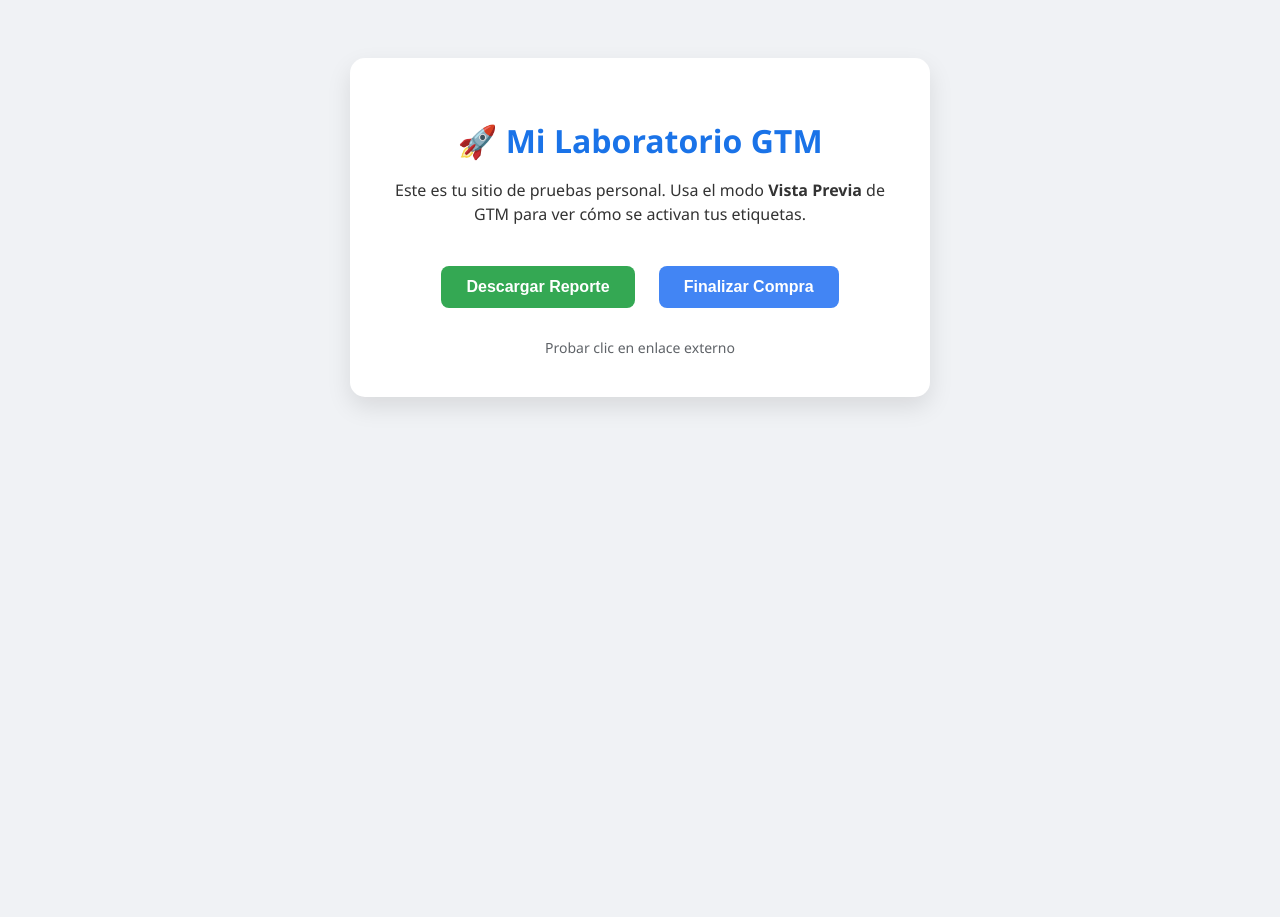
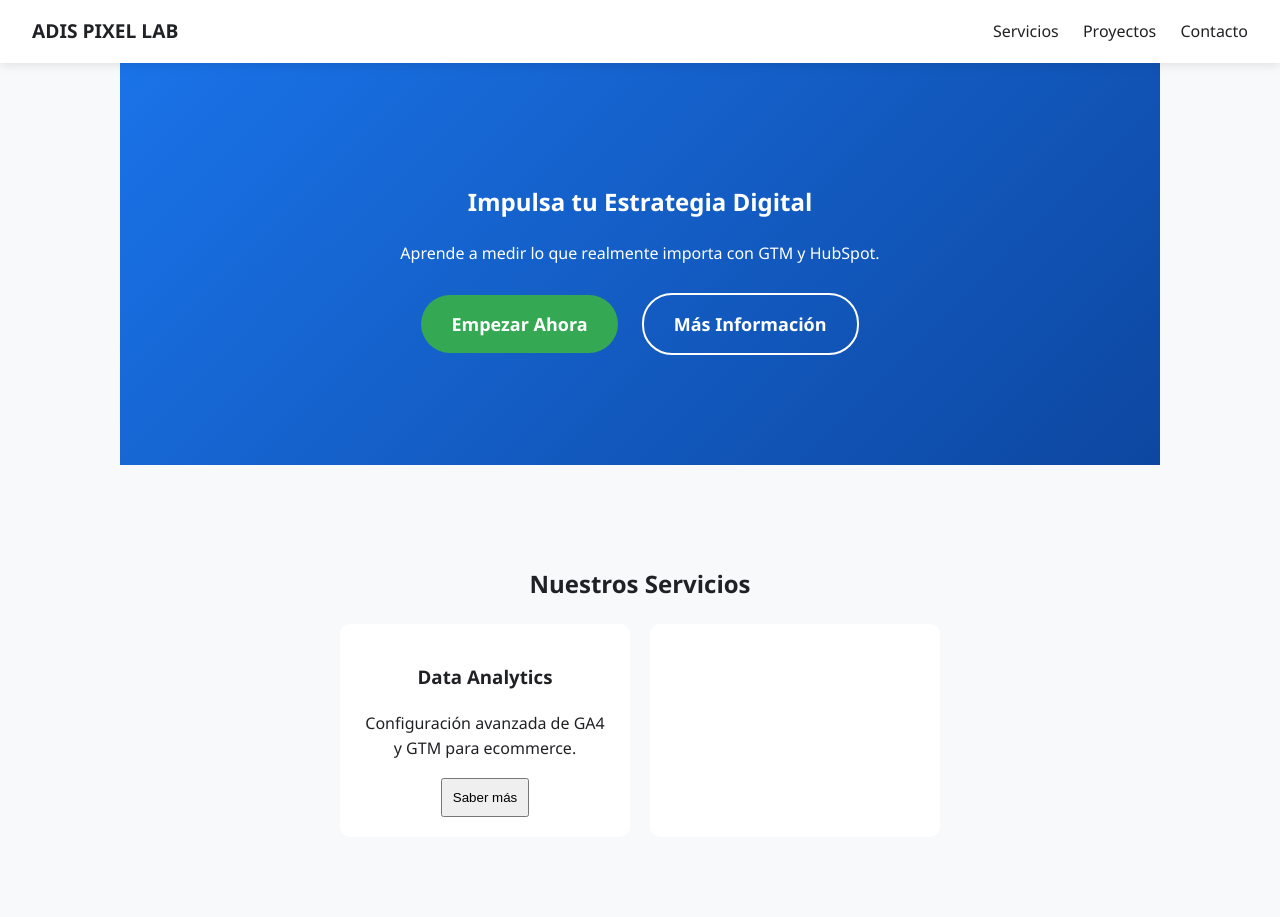
Before and after one commit to adisarielpineda-pixel/practicaGTM, a plain HTML site: page index.html in a window 1280 px wide. Before the commit the page ends 800 px from the top, so only its background shows below. Drawn offline with Linux system fonts and the light colour scheme.

Commit message:
index.html

```diff
--- a/index.html
+++ b/index.html
@@ -8,46 +8,61 @@
     })(window,document,'script','dataLayer','GTM-PFZ9CZBC');</script>
     <meta charset="UTF-8">
     <meta name="viewport" content="width=device-width, initial-scale=1.0">
-    <title>Laboratorio GTM de Adis</title>
+    <title>Estratega Digital Pro | Laboratorio de Adis</title>
 
     <style>
-        body { font-family: 'Segoe UI', Tahoma, Geneva, Verdana, sans-serif; text-align: center; padding: 50px; background-color: #f0f2f5; color: #333; }
-        .container { background: white; padding: 40px; border-radius: 15px; box-shadow: 0 10px 25px rgba(0,0,0,0.1); display: inline-block; max-width: 500px; }
-        h1 { color: #1a73e8; margin-bottom: 10px; }
-        p { margin-bottom: 30px; line-height: 1.5; }
-        button { border: none; padding: 12px 25px; cursor: pointer; border-radius: 8px; font-size: 16px; font-weight: bold; margin: 10px; transition: transform 0.2s, background-color 0.2s; }
-        button:active { transform: scale(0.95); }
-        .btn-descarga { background-color: #34a853; color: white; }
-        .btn-descarga:hover { background-color: #2d9249; }
-        .btn-compra { background-color: #4285f4; color: white; }
-        .btn-compra:hover { background-color: #357ae8; }
-        .link-externo { display: block; margin-top: 20px; color: #5f6368; text-decoration: none; font-size: 14px; }
-        .link-externo:hover { text-decoration: underline; }
+        :root { --primary: #1a73e8; --secondary: #34a853; --dark: #202124; --light: #f8f9fa; }
+        body { font-family: 'Segoe UI', sans-serif; margin: 0; padding: 0; background: var(--light); color: var(--dark); line-height: 1.6; }
+
+        /* Navegación */
+        nav { background: white; padding: 1rem 2rem; display: flex; justify-content: space-between; align-items: center; position: sticky; top: 0; box-shadow: 0 2px 10px rgba(0,0,0,0.1); z-index: 1000; }
+        nav a { text-decoration: none; color: var(--dark); margin-left: 20px; font-weight: 500; transition: 0.3s; }
+        nav a:hover { color: var(--primary); }
+
+        /* Secciones */
+        section { padding: 80px 20px; max-width: 1000px; margin: 0 auto; text-align: center; }
+        .hero { background: linear-gradient(135deg, #1a73e8 0%, #0d47a1 100%); color: white; padding: 100px 20px; }
+
+        /* Botones */
+        .btn { border: none; padding: 15px 30px; cursor: pointer; border-radius: 30px; font-size: 18px; font-weight: bold; transition: 0.3s; margin: 10px; display: inline-block; text-decoration: none; }
+        .btn-main { background: var(--secondary); color: white; }
+        .btn-main:hover { background: #2d9249; transform: translateY(-3px); }
+        .btn-outline { border: 2px solid white; color: white; background: transparent; }
+        .btn-outline:hover { background: white; color: var(--primary); }
+
+        /* Contenedor Formulario */
+        #form-container { background: white; padding: 40px; border-radius: 15px; box-shadow: 0 10px 30px rgba(0,0,0,0.05); margin-top: 30px; min-height: 400px; }
+
+        footer { background: var(--dark); color: white; padding: 40px 20px; margin-top: 50px; }
+        .social-links a { color: white; margin: 0 15px; font-size: 24px; text-decoration: none; }
     </style>
 </head>
 <body>
     <noscript><iframe src="https://www.googletagmanager.com/ns.html?id=GTM-PFZ9CZBC"
     height="0" width="0" style="display:none;visibility:hidden"></iframe></noscript>
-    <div class="container">
-        <h1>🚀 Mi Laboratorio GTM</h1>
-        <p>Este es tu sitio de pruebas personal. Usa el modo <b>Vista Previa</b> de GTM para ver cómo se activan tus etiquetas.</p>
 
-        <button id="btn-descarga" class="btn-descarga">Descargar Reporte</button>
-        <button id="btn-compra" class="btn-compra">Finalizar Compra</button>
+    <nav>
+        <div style="font-weight: bold; font-size: 1.2rem;">ADIS PIXEL LAB</div>
+        <div>
+            <a href="#servicios" id="nav-servicios">Servicios</a>
+            <a href="#proyectos" id="nav-proyectos">Proyectos</a>
+            <a href="#contacto" id="nav-contacto">Contacto</a>
+        </div>
+    </nav>
 
-        <a href="https://www.google.com" class="link-externo" target="_blank">Probar clic en enlace externo</a>
-    </div>
+    <section class="hero">
+        <h1>Impulsa tu Estrategia Digital</h1>
+        <p>Aprende a medir lo que realmente importa con GTM y HubSpot.</p>
+        <a href="#contacto" class="btn btn-main" id="hero-cta-main">Empezar Ahora</a>
+        <a href="https://www.google.com" target="_blank" class="btn btn-outline" id="hero-cta-info">Más Información</a>
+    </section>
 
-    <script>
-        // Mensajes visuales para confirmar que hiciste clic
-        document.getElementById('btn-descarga').onclick = function() {
-            console.log('Evento: Intento de descarga');
-            alert('¡Simulando descarga de archivo!');
-        };
-        document.getElementById('btn-compra').onclick = function() {
-            console.log('Evento: Transacción simulada');
-            alert('¡Simulando una compra exitosa!');
-        };
-    </script>
-</body>
-</html>
+    <section id="servicios">
+        <h2>Nuestros Servicios</h2>
+        <div style="display: flex; gap: 20px; flex-wrap: wrap; justify-content: center;">
+            <div style="background: white; padding: 20px; border-radius: 10px; width: 250px;">
+                <h3>Data Analytics</h3>
+                <p>Configuración avanzada de GA4 y GTM para ecommerce.</p>
+                <button class="btn-service" id="btn-service-data" style="padding: 10px; cursor: pointer;">Saber más</button>
+            </div>
+            <div style="background: white; padding: 20px; border-radius: 10px; width: 250px;">
```
